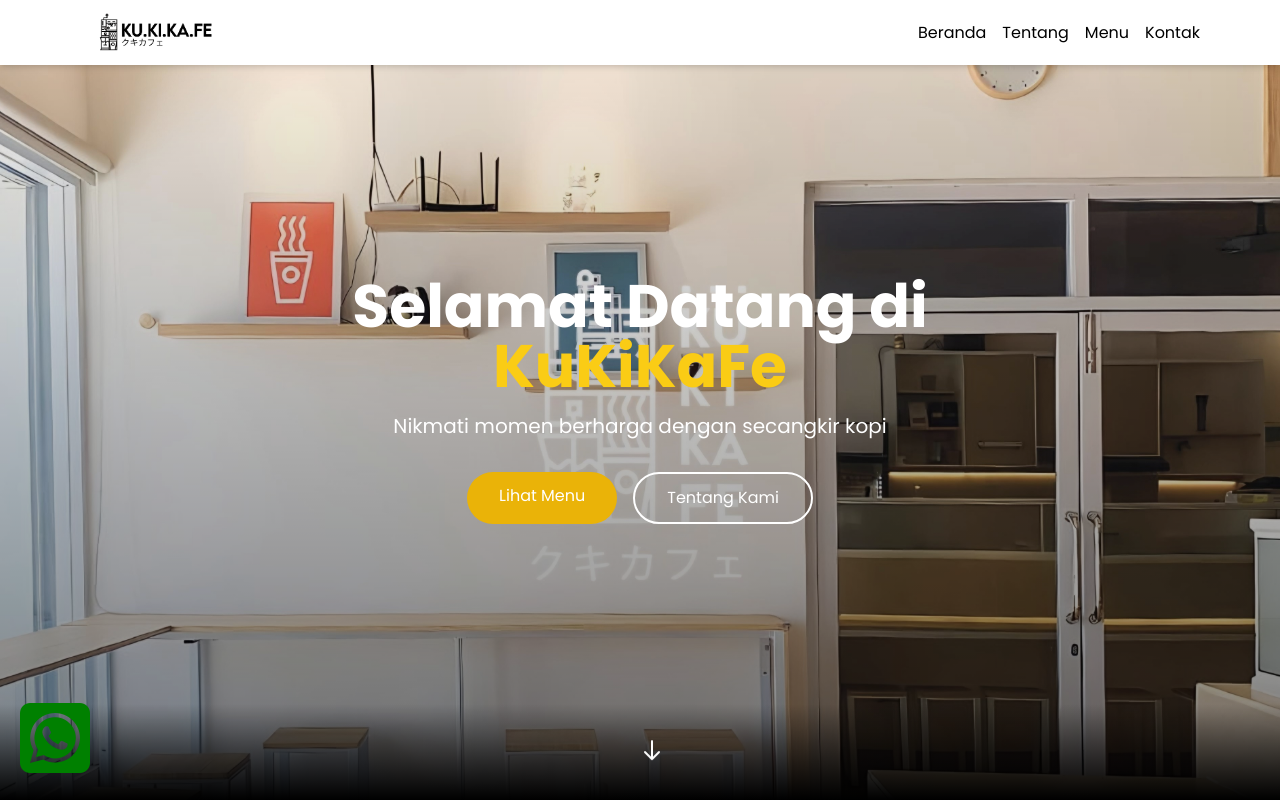
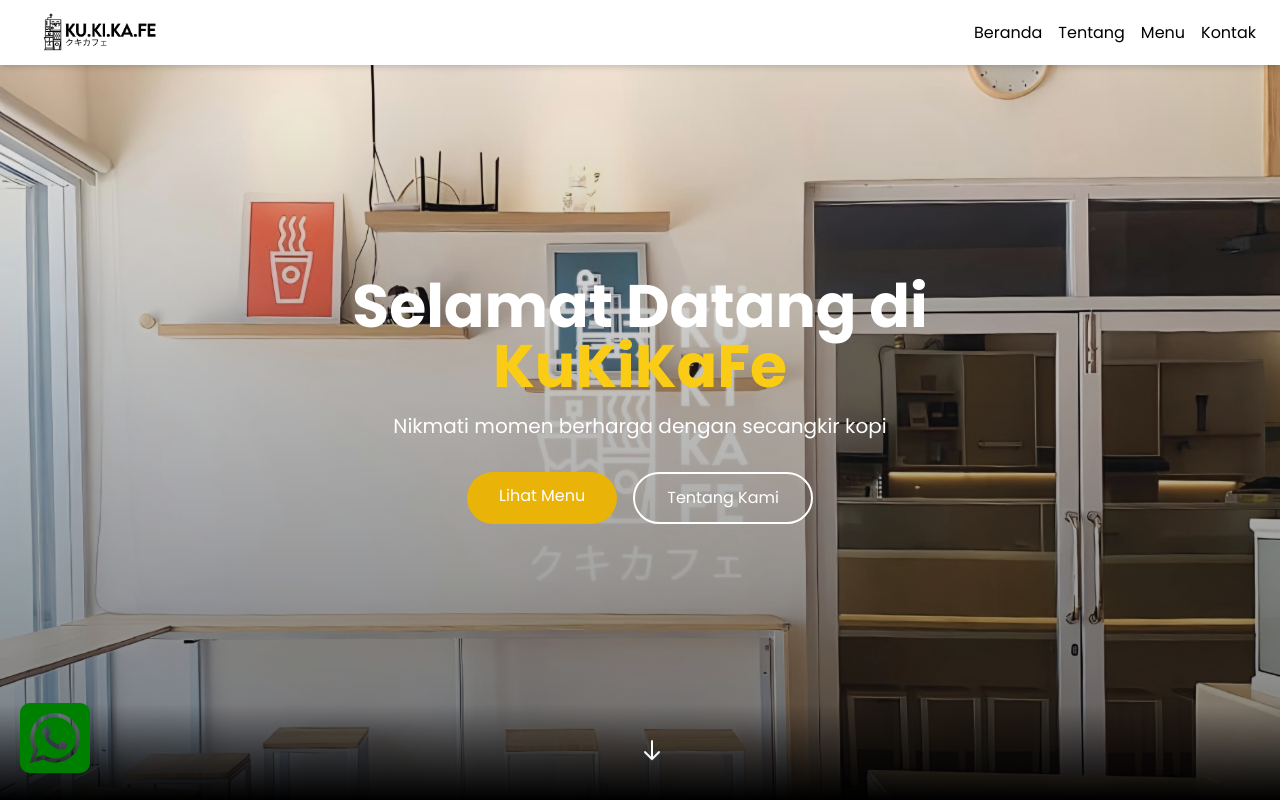
Before and after one commit to Nanzuxza/kukikafe_v2, a website: page index.html in a window 1280 px wide. Shown: the top 800 px of the page. Drawn offline with nearby package versions, Linux system fonts and the light colour scheme.

Commit message:
ubah padding navbar lgi

```diff
--- a/index.html
+++ b/index.html
@@ -92,7 +92,7 @@
 
 <body class="min-h-screen">
     <section>
-        <header id="navbar" class="fixed top-0 left-0 right-0 w-full z-50 bg-white shadow-md navbar px-20">
+        <header id="navbar" class="fixed top-0 left-0 right-0 w-full z-50 bg-white shadow-md navbar px-6">
             <div class="container mx-auto py-3 flex justify-between items-center transition-all duration-300">
                 <div class="transition-all duration-300">
                     <img src="/img/navbar_kuki_480.png" width="150" alt="kukikafe" class="transition-all duration-300">
```
